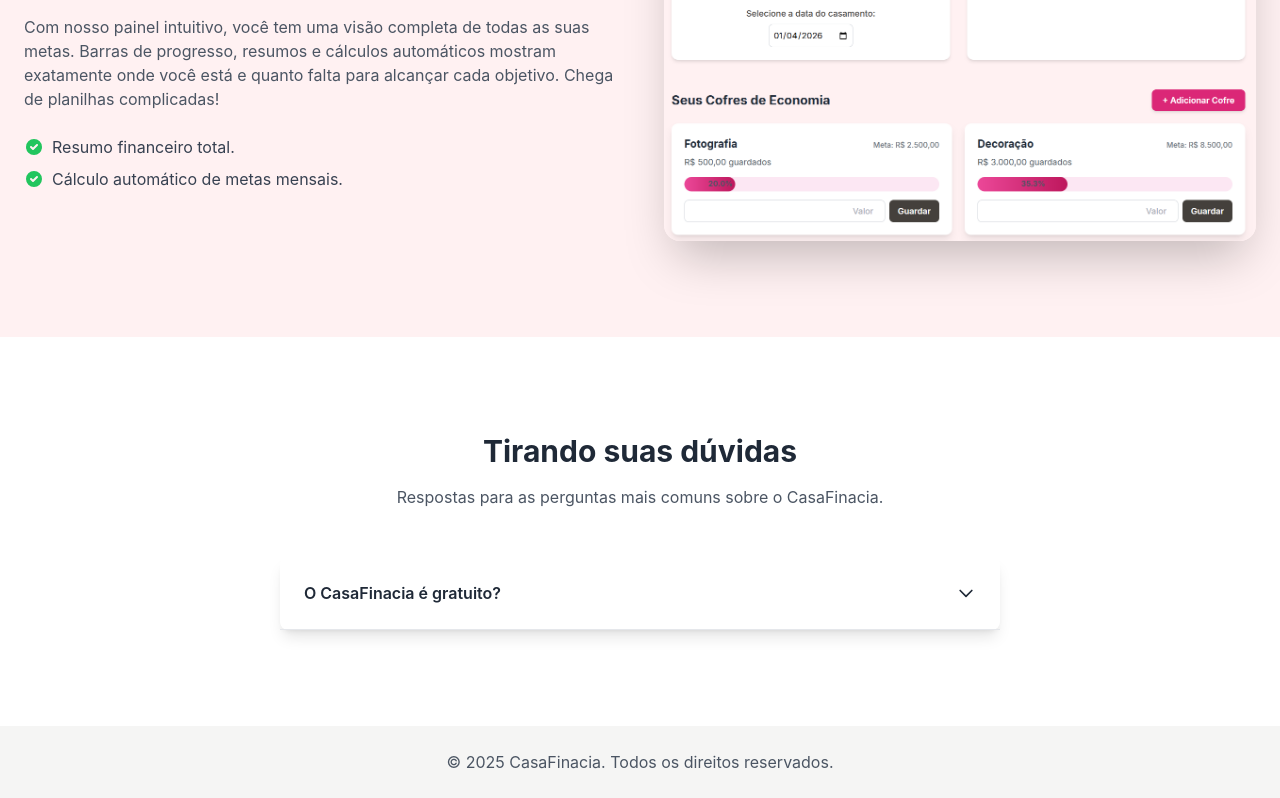
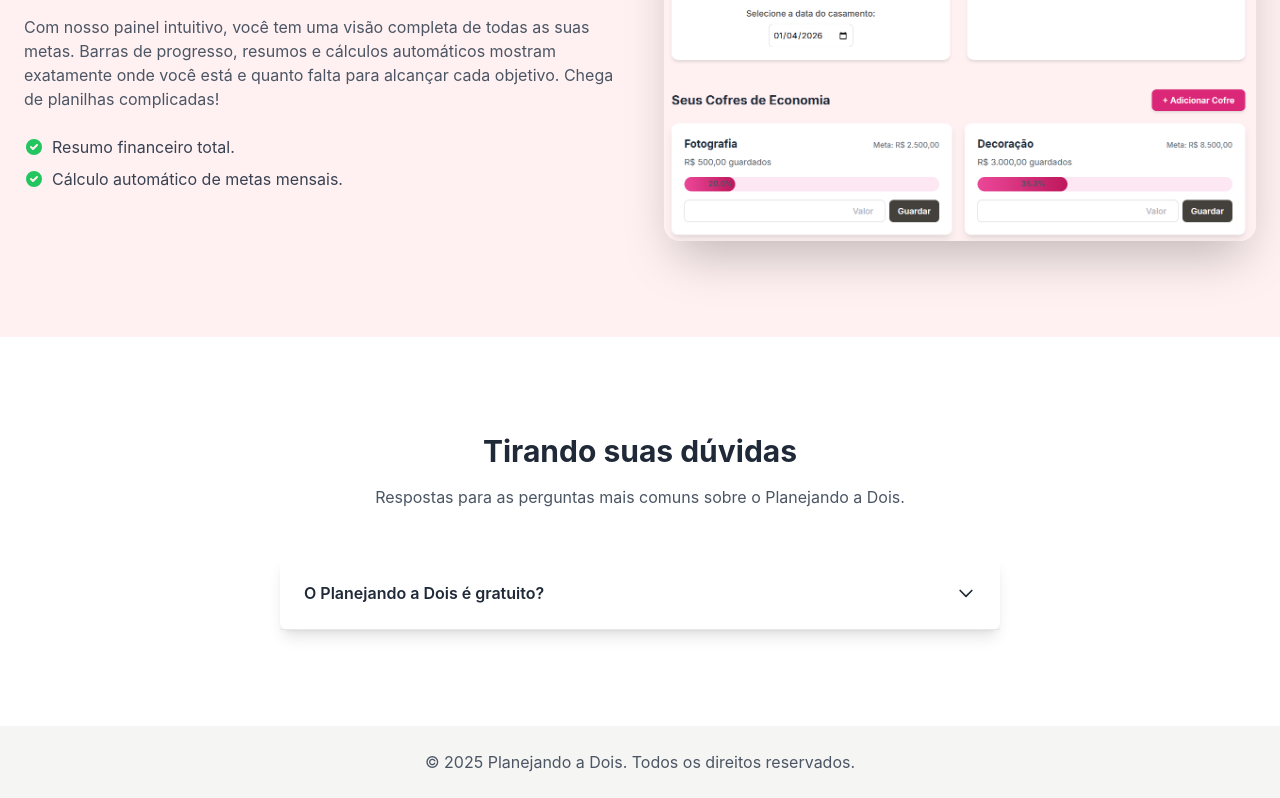
Before and after one commit to theussoares/CasaFinacia, a Nuxt app: page / in a window 1280 px wide. Shown: the part 1630-2428 px from the top of the page. Built offline with nearby package versions, Linux system fonts and the light colour scheme; no server answers.

Commit message:
feat: trocando nome do site

```diff
--- a/app.vue
+++ b/app.vue
@@ -25,8 +25,8 @@
 
 // useSeoMeta cuida das tags de SEO e de compartilhamento em redes sociais
 useSeoMeta({
-  title: 'CasaFinacia | Planejador Financeiro para Casamentos',
-  ogTitle: 'CasaFinacia | Seu Casamento Organizado',
+  title: 'Planejando a dois | Planejador Financeiro para Casamentos',
+  ogTitle: 'Planejando a dois | Seu Casamento Organizado',
   description: 'Acompanhe e organize as economias para o grande dia! Crie metas, distribua valores e veja seu sonho se realizar.',
   ogDescription: 'A ferramenta completa para organizar as finanças do seu casamento.',
   // SEO: A URL da imagem é dinâmica e absoluta, essencial para redes sociais.
--- a/components/DashboardSidebar.vue
+++ b/components/DashboardSidebar.vue
@@ -5,8 +5,8 @@
   >
     <div class="h-20 flex items-center justify-between px-4 border-b border-rose-100 flex-shrink-0">
       <NuxtLink to="/home" class="flex items-center gap-2">
-        <NuxtImg src="/apple-touch-icon.png" alt="Logo CasaFinacia" width="32" height="32" />
-        <span class="font-bold text-lg text-gray-800">CasaFinacia</span>
+        <NuxtImg src="/apple-touch-icon.png" alt="Logo Planejando a Dois" width="32" height="32" />
+        <span class="font-bold text-lg text-gray-800">Planejando a Dois</span>
       </NuxtLink>
       <button @click="emit('close')" class="p-2 rounded-md text-gray-500 hover:bg-rose-100 hover:text-pink-600">
          <svg class="w-6 h-6" fill="none" stroke="currentColor" viewBox="0 0 24 24"><path stroke-linecap="round" stroke-linejoin="round" stroke-width="2" d="M6 18L18 6M6 6l12 12"/></svg>
--- a/components/OnboardingModal.vue
+++ b/components/OnboardingModal.vue
@@ -6,7 +6,7 @@
 
         <div v-if="step === 1" class="text-center">
           <DialogTitle class="text-2xl font-serif font-bold text-pink-700 mb-4">
-            Bem-vindos ao CasaFinacia!
+            Bem-vindos ao Planejando a Dois!
           </DialogTitle>
           <DialogDescription class="text-gray-600 mb-6">
             Vamos começar a planejar o casamento dos seus sonhos em apenas 3 passos rápidos.
--- a/pages/index.vue
+++ b/pages/index.vue
@@ -212,7 +212,7 @@
             Tirando suas dúvidas
           </h2>
           <p class="text-gray-600 text-center mb-12">
-            Respostas para as perguntas mais comuns sobre o CasaFinacia.
+            Respostas para as perguntas mais comuns sobre o Planejando a Dois.
           </p>
 
           <AccordionRoot
@@ -225,7 +225,7 @@
                 <AccordionTrigger
                   class="w-full p-6 flex justify-between items-center text-left font-semibold text-gray-800 hover:bg-gray-50"
                 >
-                  <span>O CasaFinacia é gratuito?</span>
+                  <span>O Planejando a Dois é gratuito?</span>
                   <svg
                     class="w-5 h-5 transition-transform duration-300"
                     :class="{ 'rotate-180': openAccordion === 'item-1' }"
@@ -244,7 +244,7 @@
               </AccordionHeader>
               <AccordionContent class="p-6 pt-0 text-gray-600">
                 Sim! Nossa missão é ajudar casais a começarem a vida juntos com
-                o pé direito. O CasaFinacia é 100% gratuito.
+                o pé direito. O Planejando a Dois é 100% gratuito.
               </AccordionContent>
             </AccordionItem>
           </AccordionRoot>
@@ -255,7 +255,7 @@
     <footer class="bg-stone-100">
       <div class="container mx-auto py-6 px-6 text-center text-gray-600">
         <p>
-          &copy; {{ new Date().getFullYear() }} CasaFinacia. Todos os direitos
+          &copy; {{ new Date().getFullYear() }} Planejando a Dois. Todos os direitos
           reservados.
         </p>
       </div>
```
Also changed, not shown: public/site.webmanifest.
